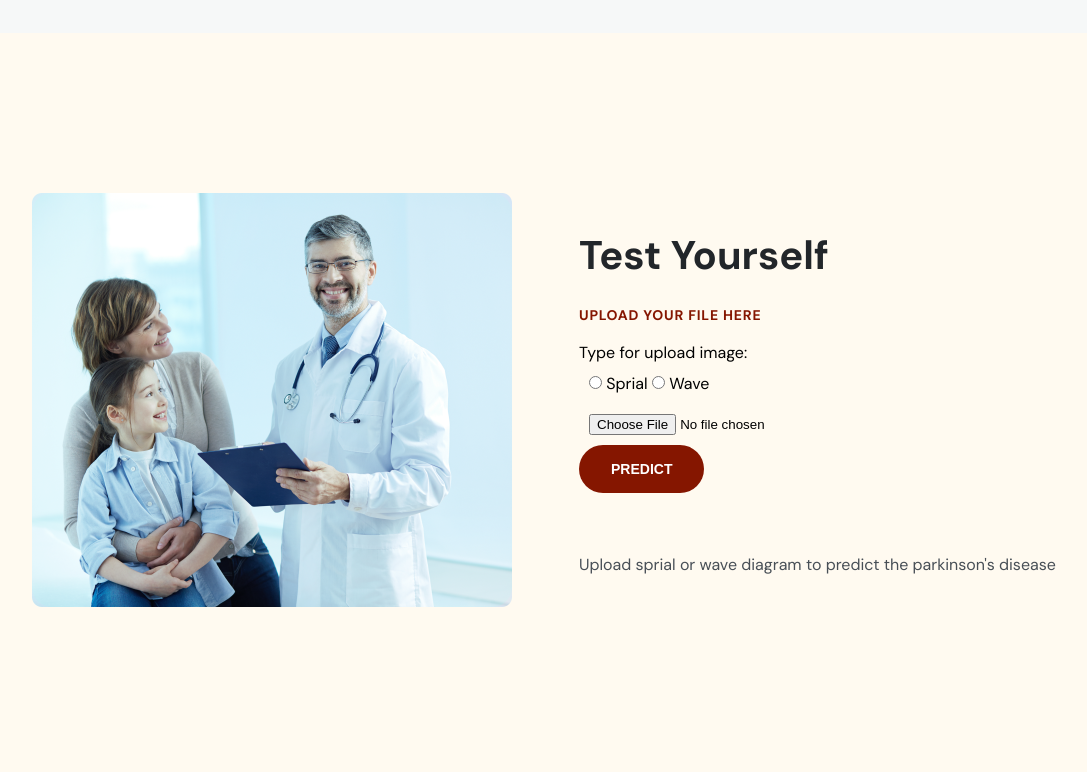
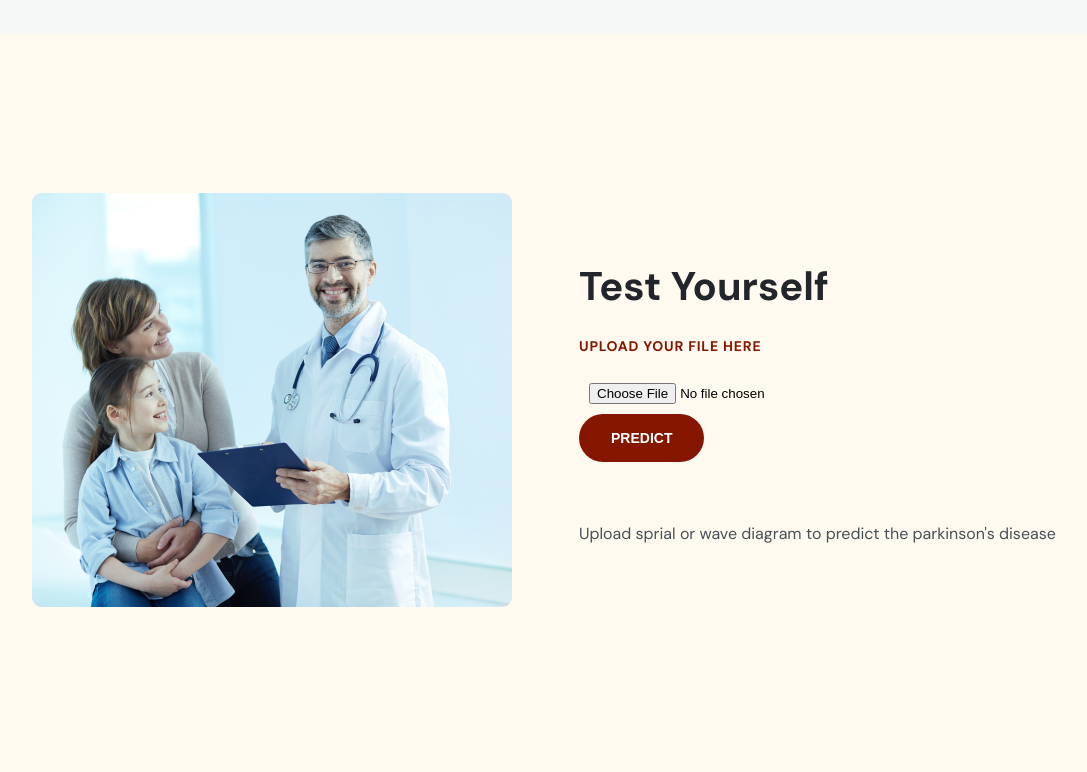
Before and after one commit to IBM-EPBL/IBM-Project-50240-1660900932, a Flask app: page / in a window 1280 px wide. Shown: the part 1765-2537 px from the top of the page, without its empty margins (72-1159 px from the left). Run offline with Flask 2, Linux system fonts and the light colour scheme.

Commit message:
change 1

```diff
--- a/Final Project Deliverables/Flask app/App/App.py
+++ b/Final Project Deliverables/Flask app/App/App.py
@@ -17,12 +17,7 @@ def upload():
         basepath = os.path.dirname('__file__')
         filepath = os.path.join(basepath, "uploads", f.filename)
         f.save(filepath)
-        print(str(request.form['imageType']) == 'spiral')
-        if str(request.form['imageType'] == 'spiral'):
-            model = pickle.loads(open('parkinson-spiral-model.pkl','rb').read())
-            print("sprial")
-        else:
-            model = pickle.loads(open('parkinson-wave-model.pkl','rb').read())
+        model = pickle.loads(open('parkinson.pkl','rb').read())
         image = cv2.imread(filepath)
         output = image.copy()
         output =cv2.resize(output, (128, 128))
--- a/Final Project Deliverables/Flask app/App/templates/index.html
+++ b/Final Project Deliverables/Flask app/App/templates/index.html
@@ -215,14 +215,6 @@
           <!-- <button type="button" id="btn-predict" onclick="predict()">Predict</button> -->
           <form action = "http://localhost:5555/predict" method = "POST" id="form-data"
           enctype = "multipart/form-data">
-          <legend>Type for upload image:</legend>
-              <div style="padding: 10px;">
-                <input type="radio" id="imageChoice1" name="imageType" value="spiral" />
-                <label for="contactChoice1">Sprial</label>
-
-                <input type="radio" id="imageChoice2" name="imageType" value="Wave"/>
-                <label for="contactChoice2">Wave</label>
-              </div>
           <input type = "file" name = "file" onchange="imageChange(event)" style="padding:10px"/>
           <input type = "submit" value="Predict" class="button"/>
           </form>
```
Also changed, not shown: Final Project Deliverables/Flask app/App/uploads/V01PE03.png (added), 3 other files.
